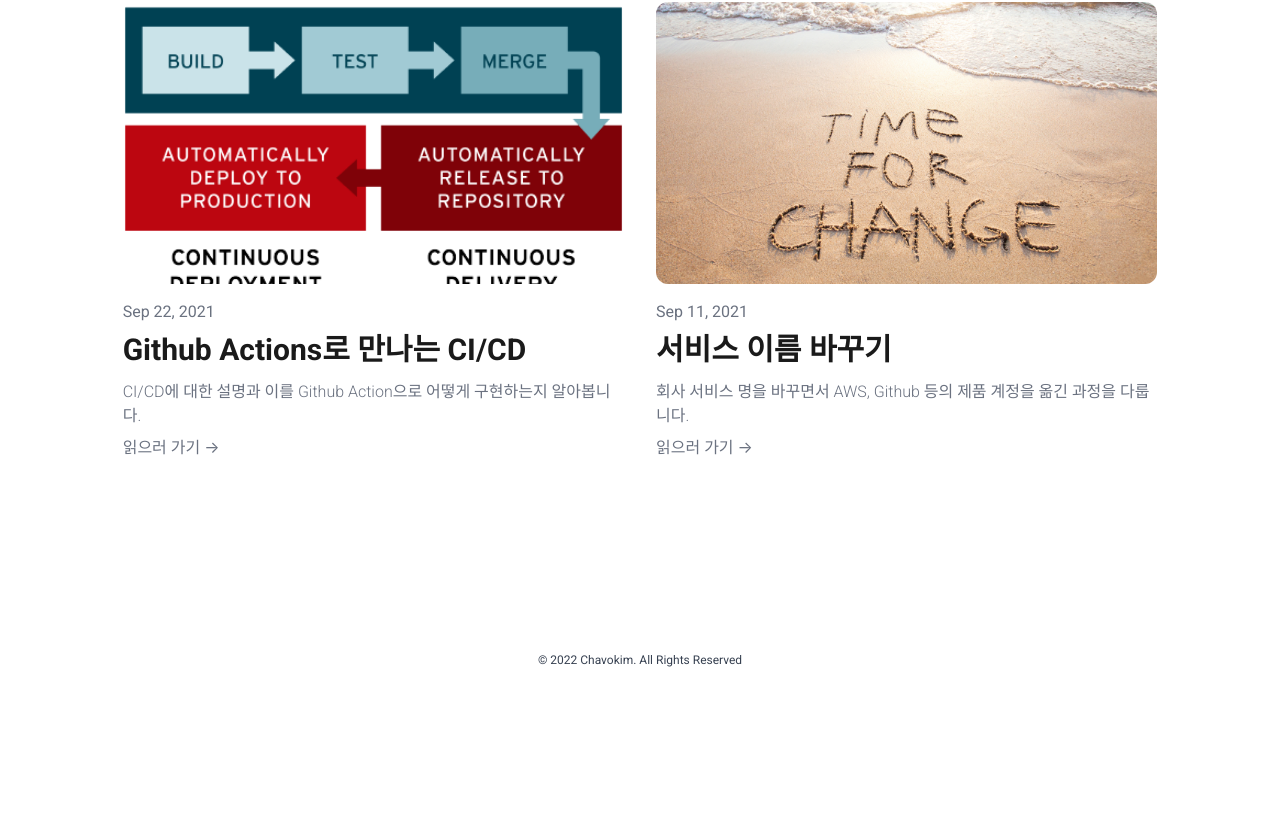
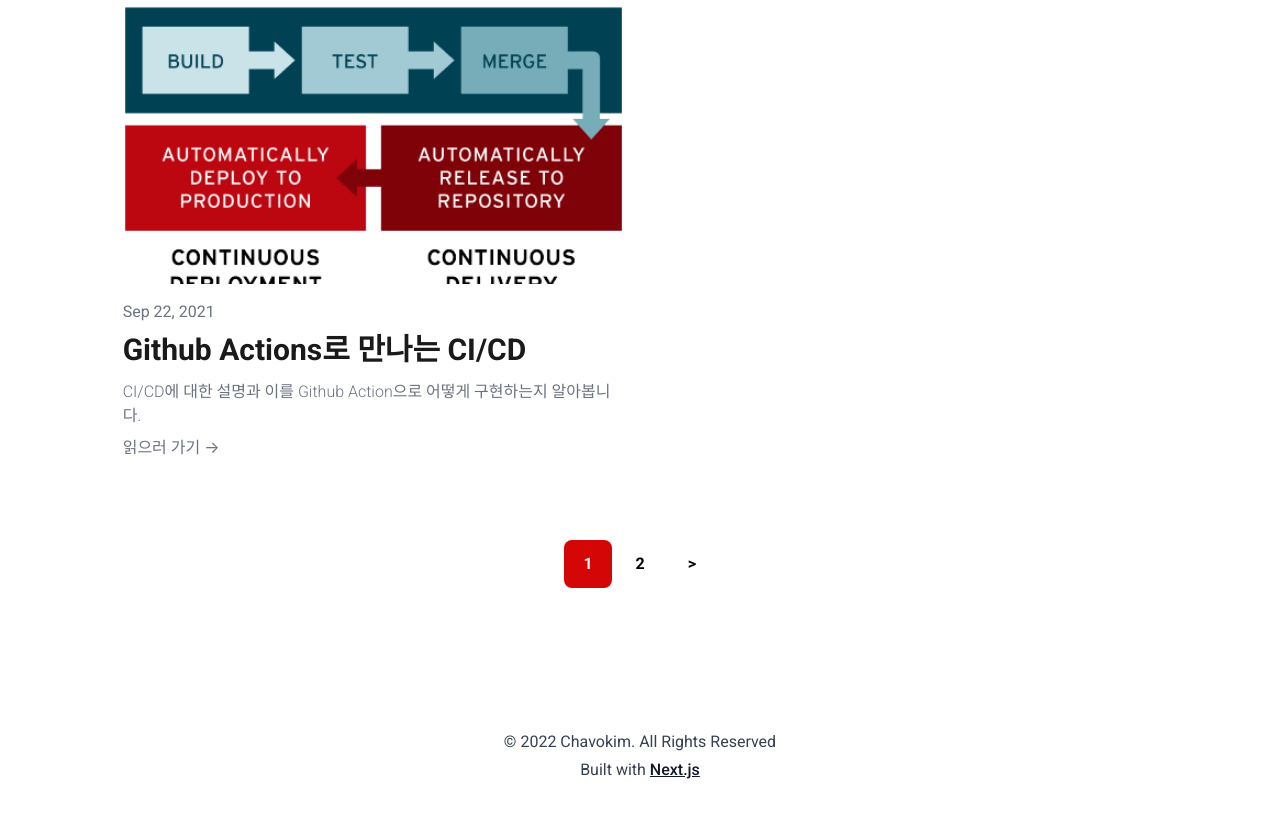
Before and after one commit to chavokim/chavo.dev, a Next.js app in the folder blog/: page / in a window 1280 px wide. Shown: the part 1294-2112 px from the top of the page. Before the commit the page ends 1994 px from the top, so only its background shows below. Built offline with nearby package versions, Linux system fonts and the light colour scheme; a web font is replaced by a local one.

Commit message:
feat: Added pagination

```diff
--- a/blog/common/components/Footer.tsx
+++ b/blog/common/components/Footer.tsx
@@ -3,14 +3,24 @@ import React from "react";
 const Footer: React.FC = () => {
     return (
         <footer
-            className="py-2 dark:bg-black"
+            className="py-10 dark:bg-black"
         >
             <div className="container mx-auto px-4">
                 <div
-                    className="flex flex-row h-16 items-center justify-center"
+                    className="flex flex-col h-16 items-center justify-center"
                 >
-                    <p className="prose dark:prose-invert text-xs">
+                    <p className="prose dark:prose-invert">
                         &copy; 2022 Chavokim. All Rights Reserved
+                    </p>
+                    <p className="prose dark:prose-invert">
+                        Built with{" "}
+                        <a
+                            href="https://nextjs.org/"
+                            target="_blank"
+                            className="cursor-pointer"
+                        >
+                            Next.js
+                        </a>
                     </p>
                 </div>
             </div>
--- a/blog/common/components/Nav.tsx
+++ b/blog/common/components/Nav.tsx
@@ -171,9 +171,9 @@ const Nav: React.FC = () => {
                                         <a
                                             key={tabItem.value}
                                             className={
-                                                `p-4 text-lg text-red font-medium
+                                                `p-4 text-lg dark:text-white font-medium
                                                 ${selected(tabItem.label) ?
-                                                    "text-black dark:text-white" : ""}`
+                                                    "text-red dark:text-red" : ""}`
                                             }
                                             href={tabItem.href}
                                         >
@@ -186,7 +186,7 @@ const Nav: React.FC = () => {
                                     className=" ml-6 pl-6 flex flex-row py-6"
                                 >
                                     <button
-                                        className="fill-red"
+                                        className="fill-black dark:fill-white"
                                         aria-expanded={popUpOpen}
                                         aria-haspopup={"true"}
                                         ref={btnRef}
--- a/blog/common/components/PostCard.tsx
+++ b/blog/common/components/PostCard.tsx
@@ -12,7 +12,7 @@ const PostCard:React.FC<PostCardProps> = ({post}) => {
     return (
         <div className="px-4 break-word basis-full lg:basis-6/12">
             <article className="mb-16 flex flex-col">
-                <Link href={post.slug} passHref>
+                <Link href={`/blog/${post.slug}`} passHref>
                     <div
                         className="overflow-hidden rounded-xl flex mb-4 relative aspect-video cursor-pointer"
                     >
@@ -29,7 +29,7 @@ const PostCard:React.FC<PostCardProps> = ({post}) => {
                     <p className="text-base text-gray-500 font-normal mb-2 dark:text-gray-400">
                         {moment(post.frontMatter.date).format("ll")}
                     </p>
-                    <Link href={post.slug} passHref>
+                    <Link href={`/blog/${post.slug}`} passHref>
                         <button className="text-black dark:text-gray-200 text-3xl text-left
                         font-bold hover:text-red dark:hover:text-red transition-all ease-in-out
                         duration-200 mb-3">
@@ -39,7 +39,7 @@ const PostCard:React.FC<PostCardProps> = ({post}) => {
                     <p className="break-word text-base text-gray-500 font-light mb-2 dark:text-gray-400">
                         {post.frontMatter.excerpt}
                     </p>
-                    <Link href={post.slug} passHref>
+                    <Link href={`/blog/${post.slug}`} passHref>
                         <a className="text-base text-gray-500 font-normal
                         hover:text-red transition-all ease-in-out dark:text-gray-400
                         duration-200">
--- a/blog/pages/[slug].tsx
+++ /dev/null
@@ -1,92 +0,0 @@
-import Head from "next/head";
-import {GetStaticPaths, GetStaticProps, NextPage} from "next";
-import fs from "fs";
-import path from "path";
-import matter from "gray-matter";
-import {serialize} from "next-mdx-remote/serialize";
-import {MDXRemote, MDXRemoteSerializeResult} from "next-mdx-remote";
-import {FrontMatterType} from "../common/interfaces/post";
-import React from "react";
-import moment from "moment";
-import Image from "next/image";
-import remarkGfm from "remark-gfm";
-
-interface PostPageTypeProps {
-    frontMatter: FrontMatterType,
-    mdxSource: MDXRemoteSerializeResult
-}
-
-const PostPage: NextPage<PostPageTypeProps> = ({frontMatter: {title, date, image, excerpt}, mdxSource}) => {
-    return (
-        <>
-            <Head>
-                <title>Chavolog - {title}</title>
-                <meta name="description" content={excerpt} />
-                <meta property="og:title" content={title} />
-                <meta property="og:type" content="article" />
-                <meta property="og:image" content={image} />
-            </Head>
-            <div className="flex flex-row justify-center px-4 sm:px-0">
-                <article className={"prose overflow-hidden dark:prose-invert"}>
-                    <div className="flex flex-col items-center">
-                        <h1>{title}</h1>
-                        <p className="m-0 font-normal text-gray-500 mb-12">
-                            {moment(date).format("ll")}
-                        </p>
-                        <div className="w-full aspect-video relative rounded-lg overflow-hidden">
-                            <Image
-                                src={image}
-                                alt="thumbnail"
-                                layout={"fill"}
-                                objectFit="cover"
-                            />
-                        </div>
-                    </div>
-                    <MDXRemote {...mdxSource} components={{ Image }} />
-                </article>
-            </div>
-        </>
-    )
-}
-
-export const getStaticPaths: GetStaticPaths = async () => {
-    const files = fs.readdirSync(path.join("posts"));
-
-    const paths = files.map(filename => ({
-        params: {
-            slug: filename.replace(".mdx", "")
-        }
-    }));
-
-    return ({
-        paths,
-        fallback: false,
-    })
-}
-
-export const getStaticProps: GetStaticProps = async (context) => {
-    const slug = context.params?.slug;
-
-    const markdownWithMeta = fs.readFileSync(path.join("posts", slug + ".mdx"), "utf-8");
-
-    const {data: frontMatter, content} = matter(markdownWithMeta);
-
-    const mdxSource = await serialize(content, {
-        mdxOptions: {
-            remarkPlugins: [
-                remarkGfm,
-                require('remark-prism'),
-            ]
-        },
-    });
-
-    return ({
-        props: {
-            frontMatter,
-            slug,
-            mdxSource
-        }
-    })
-}
-
-export default PostPage;
--- a/blog/pages/index.tsx
+++ b/blog/pages/index.tsx
@@ -5,18 +5,48 @@ import matter from "gray-matter";
 import {PostType} from "../common/interfaces/post";
 import PostCard from "../common/components/PostCard";
 import moment from "moment";
+import Link from 'next/link';
 
 interface HomeTypeProps {
-    posts: PostType[]
+    posts: PostType[],
+    totalPageNum: number,
 }
 
-const Home: NextPage<HomeTypeProps> = ({ posts }) => {
+const Home: NextPage<HomeTypeProps> = ({ posts, totalPageNum, }) => {
   return (
-    <div className="flex flex-row justify-center">
-        <div className="grow-0 shrink-0 basis-10/12 flex flex-wrap flex-row">
-        {posts.map((post, index) => (
-            <PostCard post={post} key={index} />
-        ))}
+    <div className='flex flex-col'>
+        <div className="flex flex-row justify-center">
+            <div className="grow-0 shrink-0 basis-10/12 flex flex-wrap flex-row">
+            {posts.map((post, index) => (
+                <PostCard post={post} key={index} />
+            ))}
+            </div>
+        </div>
+        <div className='mt-4'>
+            <div className='flex flex-row justify-center items-center space-x-1'>
+                {
+                    ([...new Array(totalPageNum)]).map((_, i) => (
+                        <Link passHref href={`/page/${i+1}`}>
+                            <div
+                                className={`h-12 w-12 flex flex-row justify-center items-center dark:text-white
+                                cursor-pointer hover:bg-red hover:text-white rounded-lg dark:hover:text-black font-bold
+                                ${!i ? "bg-red text-white dark:text-black" : ""}
+                                `}
+                            >
+                                {i + 1}
+                            </div>
+                        </Link>
+                    ))
+                }
+                { (totalPageNum > 1) ? (<Link passHref href={`/page/2`}>
+                    <div
+                        className='h-12 w-12 flex flex-row justify-center items-center dark:text-white
+                        cursor-pointer hover:bg-red hover:text-white rounded-lg dark:hover:text-black font-bold'
+                    >
+                        &gt;
+                    </div>
+                </Link>) : null}
+            </div>
         </div>
     </div>
   )
@@ -26,6 +56,8 @@ export default Home
 
 export const getStaticProps: GetStaticProps = async () => {
   const files = fs.readdirSync(path.join("posts"));
+
+  const totalPageNum = Math.ceil(files.length / 5);
 
   const posts = files.map(filename => {
       const markdownWithMeta = fs.readFileSync(path.join("posts", filename), "utf-8")
@@ -46,7 +78,8 @@ export const getStaticProps: GetStaticProps = async () => {
 
   return ({
       props: {
-          posts: posts.sort(compareDate),
+          posts: posts.sort(compareDate).slice(0, 5),
+          totalPageNum,
       }
   })
 }
```
